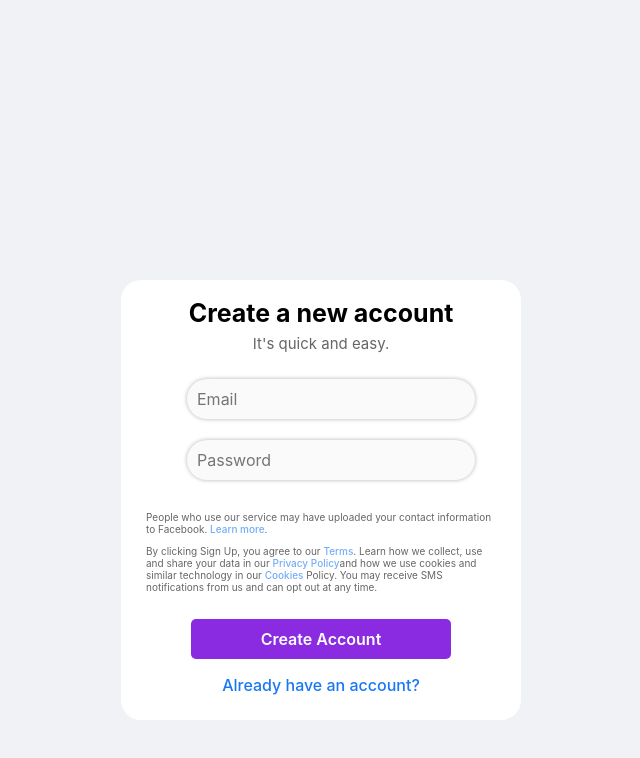
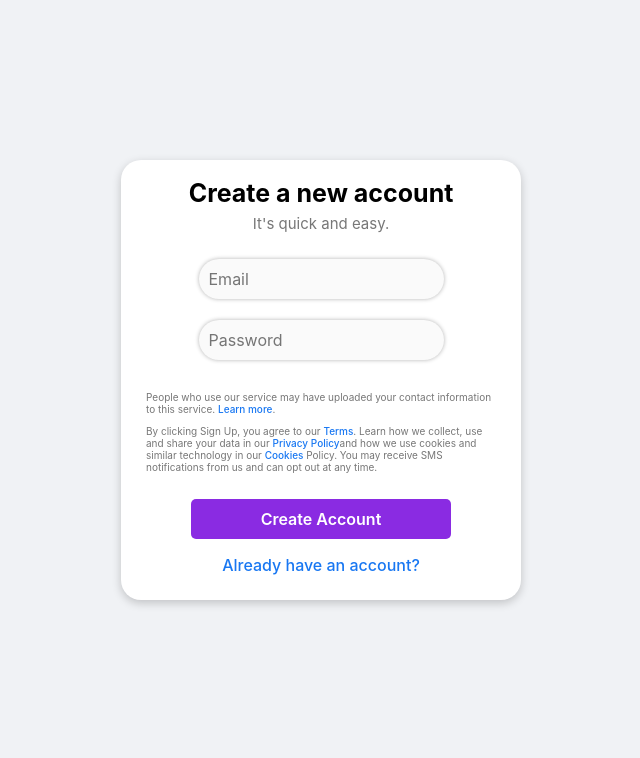
Before and after one commit to Bastien-Durand/Dev-hub, a React (Create React App) app in the folder frontend/loginform/: page / in a window 1280 px wide. Shown: the top 758 px of the page, without its empty margins (319-959 px from the left). Built offline with nearby package versions, Linux system fonts and the light colour scheme.

Commit message:
styling changes to userform.css

```diff
--- a/frontend/loginform/src/components/UserForm.js
+++ b/frontend/loginform/src/components/UserForm.js
@@ -74,7 +74,7 @@ const UserForm = () => {
             <div classname="termsAndConditionsLayout">
               <p className="termsAndConditions">
                 People who use our service may have uploaded your contact
-                information to Facebook. <a href="#">Learn more</a>.
+                information to this service. <a href="#">Learn more</a>.
               </p>
               <p className="termsAndConditions">
                 By clicking Sign Up, you agree to our <a href="#">Terms</a>.
--- a/frontend/loginform/src/components/userform.css
+++ b/frontend/loginform/src/components/userform.css
@@ -1,5 +1,5 @@
 .formLayout {
-  margin: 35vh;
+  margin: 20vh;
   height: 440px;
   width: 400px;
   background: #fff;
@@ -7,6 +7,7 @@
   align-items: center;
   flex-direction: column;
   border-radius: 20px;
+  box-shadow: 0 3px 10px rgb(0 0 0 / 0.2);
 }
 
 h1 {
@@ -19,7 +20,7 @@ h1 {
 .formSubtext {
   font-size: 15px;
   line-height: 0px;
-  opacity: 60%;
+  color: #777777;
 }
 
 .firstFormDiv {
@@ -34,7 +35,7 @@ h1 {
 input[type="text"] {
   padding: 10px;
   margin: 20px 0px 5px 0px;
-  width: 100%;
+  width: 225px;
   background-color: #fafafa;
   border: 0;
   box-shadow: 0 0 4px rgba(0, 0, 0, 0.3);
@@ -47,7 +48,7 @@ input[type="text"] {
 input[type="password"] {
   padding: 10px;
   margin: 0px 0px 5px 0px;
-  width: 100%;
+  width: 225px;
   background-color: #fafafa;
   border: 0;
   box-shadow: 0 0 4px rgba(0, 0, 0, 0.3);
@@ -68,11 +69,9 @@ input:hover {
 }
 
 button {
-  /* remove default behavior */
   appearance: none;
   -webkit-appearance: none;
 
-  /* usual styles */
   padding: 10px;
   border: none;
   background-color: blueviolet;
@@ -82,10 +81,14 @@ button {
   width: 65%;
   font-family: inherit;
   font-size: inherit;
+
+  -webkit-transition-duration: 0.4s;
+  transition-duration: 0.4s;
 }
 
 button:hover {
-  box-shadow: 0 0 4px rgba(0, 0, 0, 0.5);
+  box-shadow: 0 0 5px rgba(0, 0, 0, 0.5);
+  opacity: 90%;
 }
 
 *:focus {
@@ -102,5 +105,5 @@ a {
   font-size: x-small;
   padding-left: 25px;
   padding-right: 25px;
-  opacity: 60%;
+  color: #777777;
 }
```
